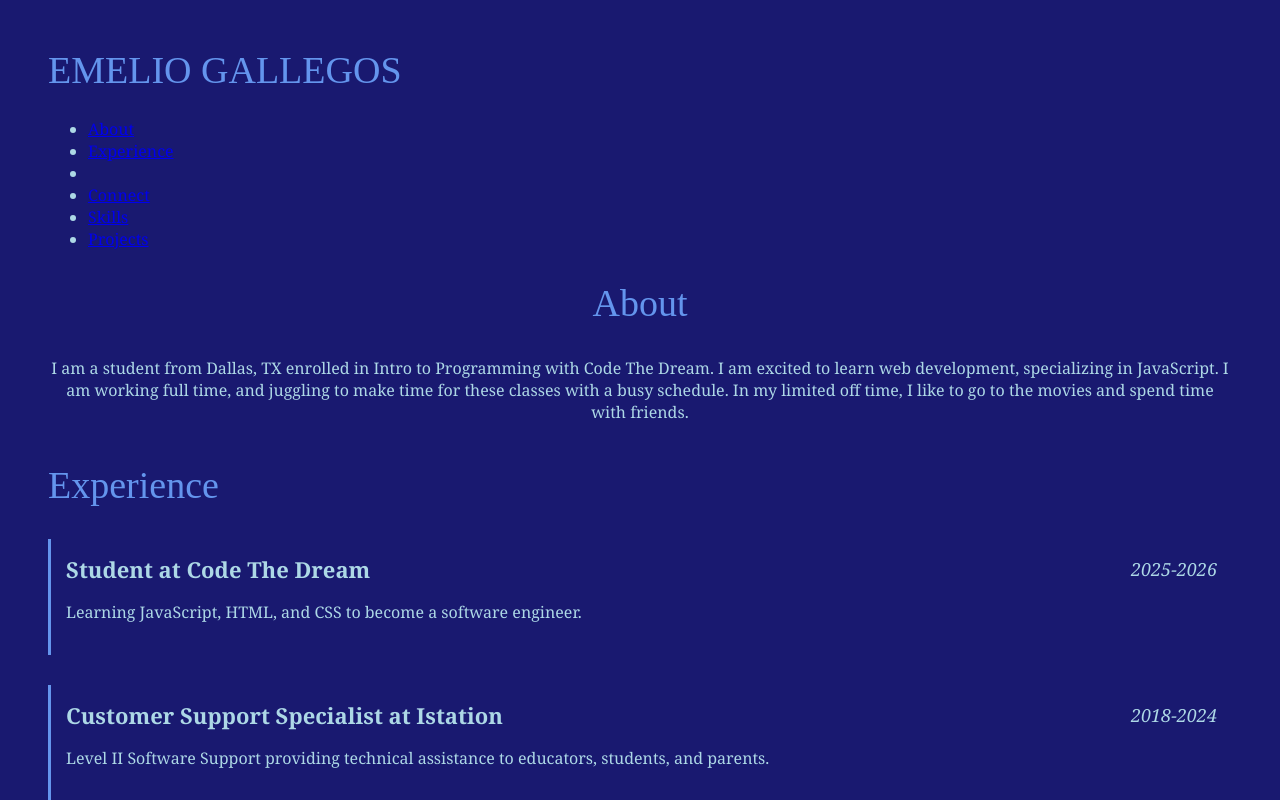
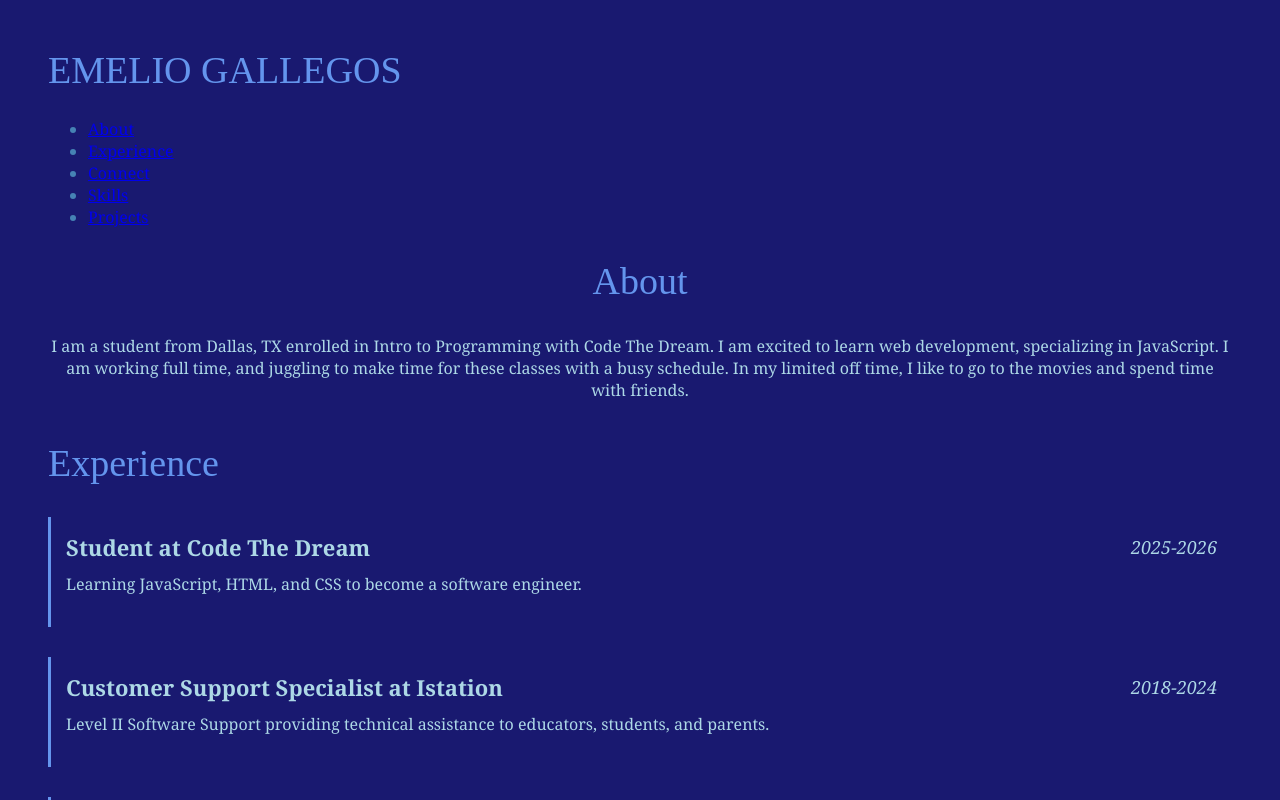
Before and after one commit to emeliogpro/emelio-gallegos-mars, a plain HTML site: page index.html in a window 1280 px wide. Shown: the top 800 px of the page. Drawn offline with Linux system fonts and the light colour scheme; a web font is replaced by a local one.

Commit message:
updated CSS and HTML formatting

```diff
--- a/css/index.css
+++ b/css/index.css
@@ -20,6 +20,12 @@ h1 {
     font-family: "Bitcount Single", "Times New Roman", serif;
     text-transform: uppercase;
 }
+/* Navigation styles*/
+.navigation {
+    color: steelblue;
+}
+
+
 
 #About {
     text-align: center;
@@ -52,7 +58,7 @@ h1 {
 }
 
 .experience-description {
-    margin-top: 10 px;
+    margin-top: 10px;
     line-height: 1.5;
 }
 
--- a/index.html
+++ b/index.html
@@ -18,7 +18,7 @@
     <nav class ="navigation">
         <ul>
             <li><a href="#About">About</a></li>
-            <li><a href="#Experience">Experience</a><li>
+            <li><a href="#Experience">Experience</a></li>
             <li><a href="#Connect">Connect</a></li>
             <li><a href="#Skills">Skills</a></li>
             <li><a href="#Projects">Projects</a></li>
@@ -28,14 +28,11 @@
 
     <section id="About">
     <h2>About</h2>
-    <p>I am a student from Dallas, TX enrolled in Intro to Programming with Code The Dream. I am excited to learn web development, specializing in JavaScript. I am working full time, and juggling to make time for these classes with a busy schedule. In my limited off time, I like to go to the movies and spend time with friends.
-
-    </p>
+    <p>I am a student from Dallas, TX enrolled in Intro to Programming with Code The Dream. I am excited to learn web development, specializing in JavaScript. I am working full time, and juggling to make time for these classes with a busy schedule. In my limited off time, I like to go to the movies and spend time with friends.</p>
     </section>
 
     <section id="Experience">
     <h2>Experience</h2>
-
     <div class="experience-item">
         <div class="experience-header">
             <span class="experience-title">Student at Code The Dream</span>
@@ -45,7 +42,6 @@
             Learning JavaScript, HTML, and CSS to become a software engineer.
         </p>
     </div>
-
     <div class="experience-item">
         <div class="experience-header">
             <span class="experience-title">Customer Support Specialist at Istation</span>
@@ -55,7 +51,6 @@
             Level II Software Support providing technical assistance to educators, students, and parents.
         </p>
     </div>
-
     <div class="experience-item">
         <div class="experience-header">
             <span class="experience-title">Student at Per Scholas</span>
@@ -81,7 +76,7 @@
 
     <section id="Projects">
     <h2>Projects</h2>
-    <ul> <!-- id="Projects">-->
+    <ul>
     </ul>
     </section>
 </body>
```
